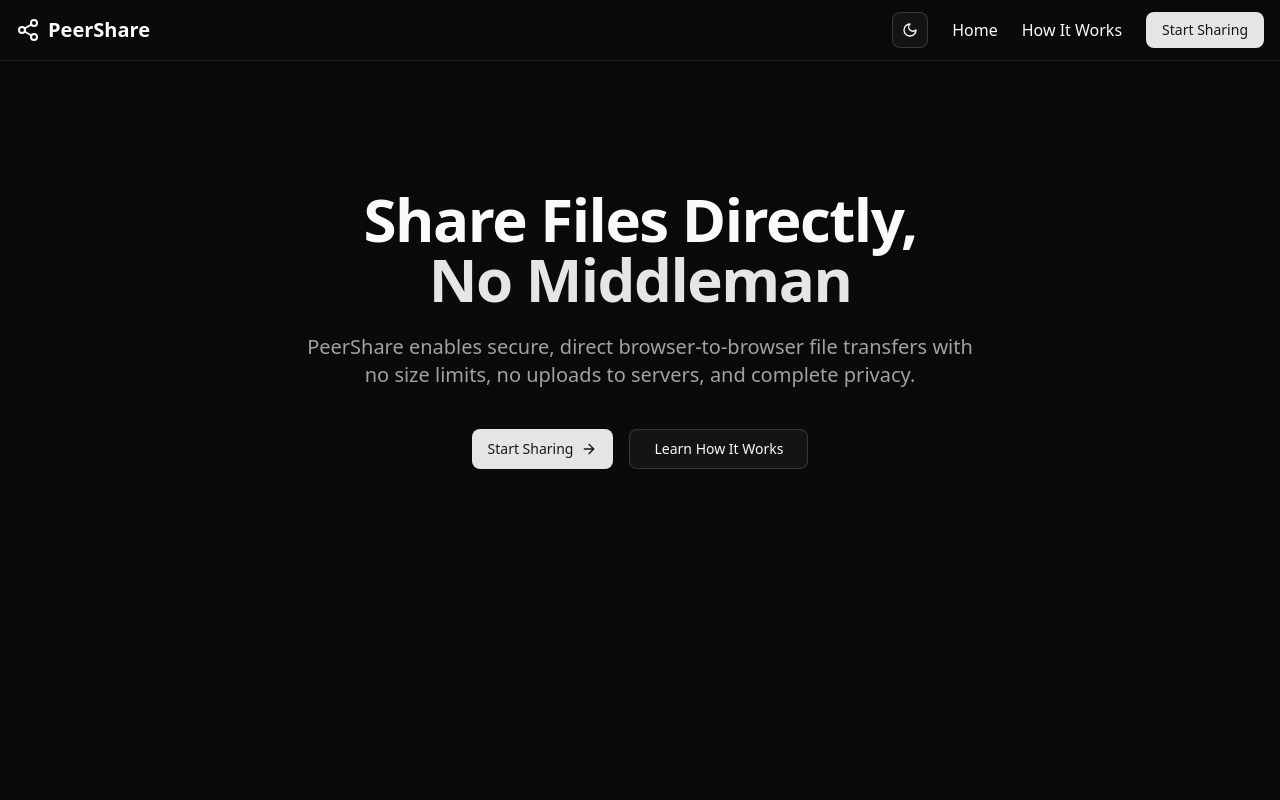
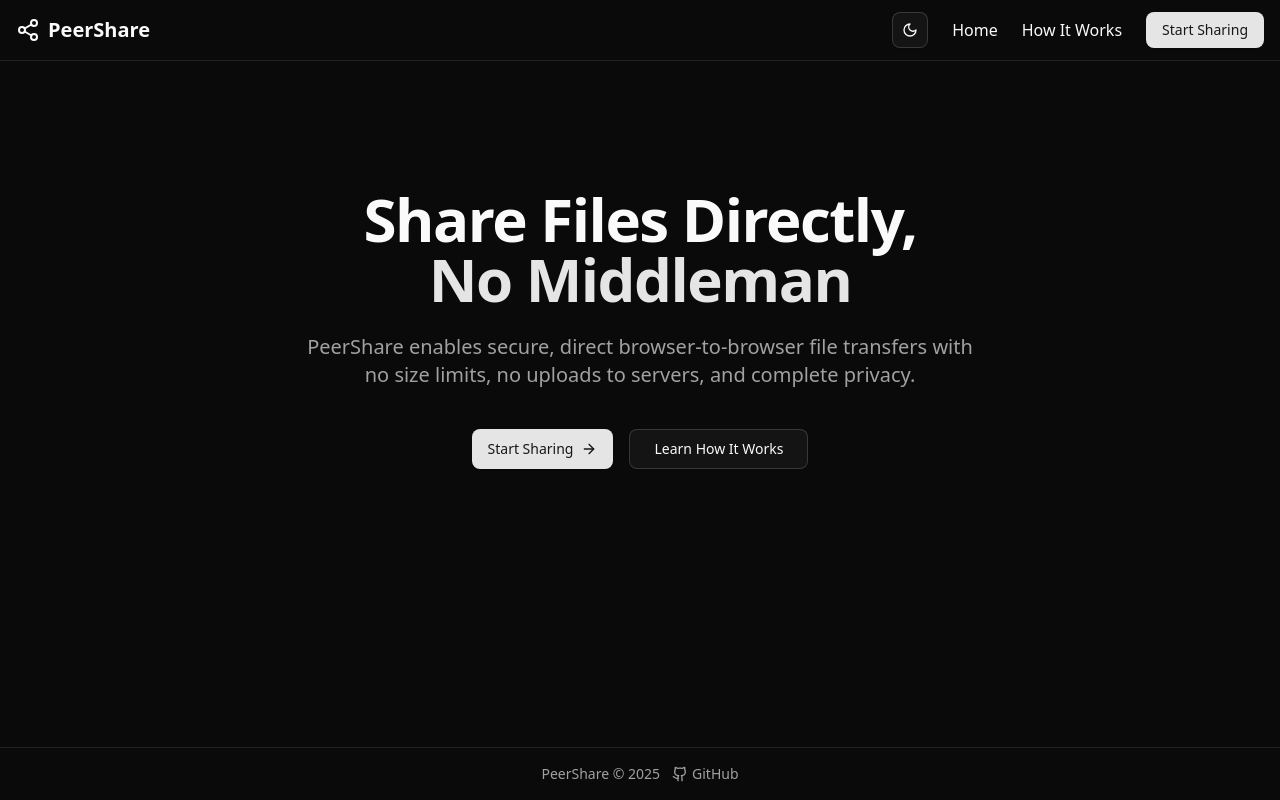
Before and after one commit to mshradtya/peer-share, a React (Vite) app in the folder packages/client/: page / in a window 1280 px wide. Built offline with nearby package versions, Linux system fonts and the light colour scheme.

Commit message:
feat: implement footer

```diff
--- a/packages/client/src/components/layouts/RootLayout.tsx
+++ b/packages/client/src/components/layouts/RootLayout.tsx
@@ -1,6 +1,7 @@
 import React from "react";
 import { Outlet } from "react-router-dom";
 import Navbar from "../shared/Navbar";
+import Footer from "../shared/Footer";
 
 const RootLayout: React.FC = () => {
   return (
@@ -9,6 +10,7 @@ const RootLayout: React.FC = () => {
       <main className="flex-grow container mx-auto px-4 py-8">
         <Outlet />
       </main>
+      <Footer />
     </div>
   );
 };
--- /dev/null
+++ b/packages/client/src/components/shared/Footer.tsx
@@ -0,0 +1,25 @@
+import React from "react";
+import { Github } from "lucide-react";
+
+const Footer: React.FC = () => {
+  const year = new Date().getFullYear();
+
+  return (
+    <footer className="border-t mt-8 py-4 text-center text-sm text-muted-foreground">
+      <div className="flex items-center justify-center gap-1">
+        <p>PeerShare © {year}</p>
+        <a
+          href="https://github.com/mshradtya/peer-share"
+          target="_blank"
+          rel="noopener noreferrer"
+          className="inline-flex items-center hover:text-foreground ml-2"
+        >
+          <Github size={16} className="mr-1" />
+          <span>GitHub</span>
+        </a>
+      </div>
+    </footer>
+  );
+};
+
+export default Footer;
```
